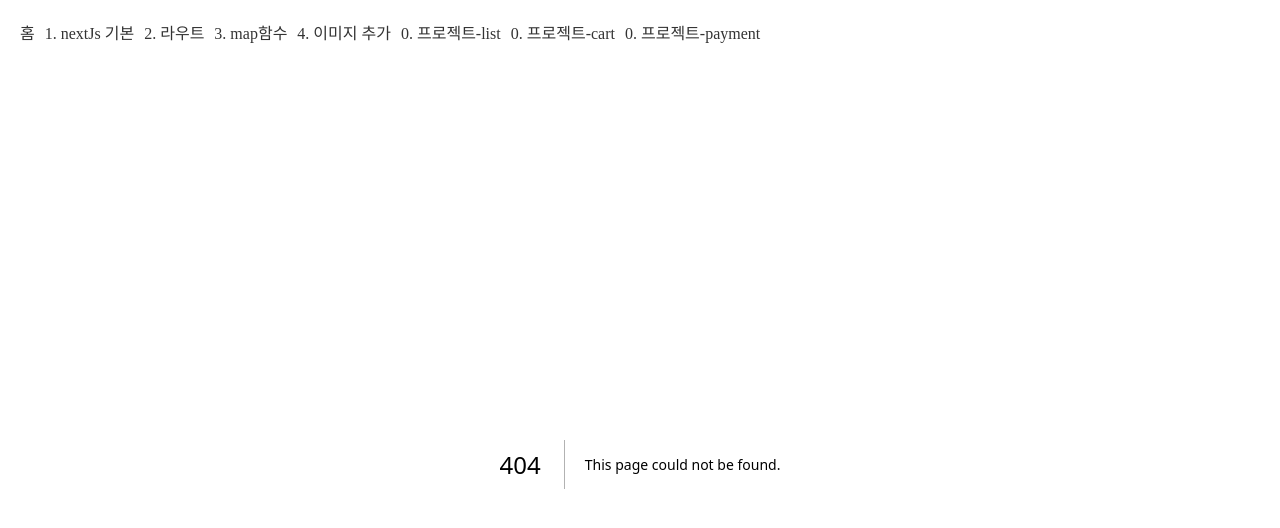
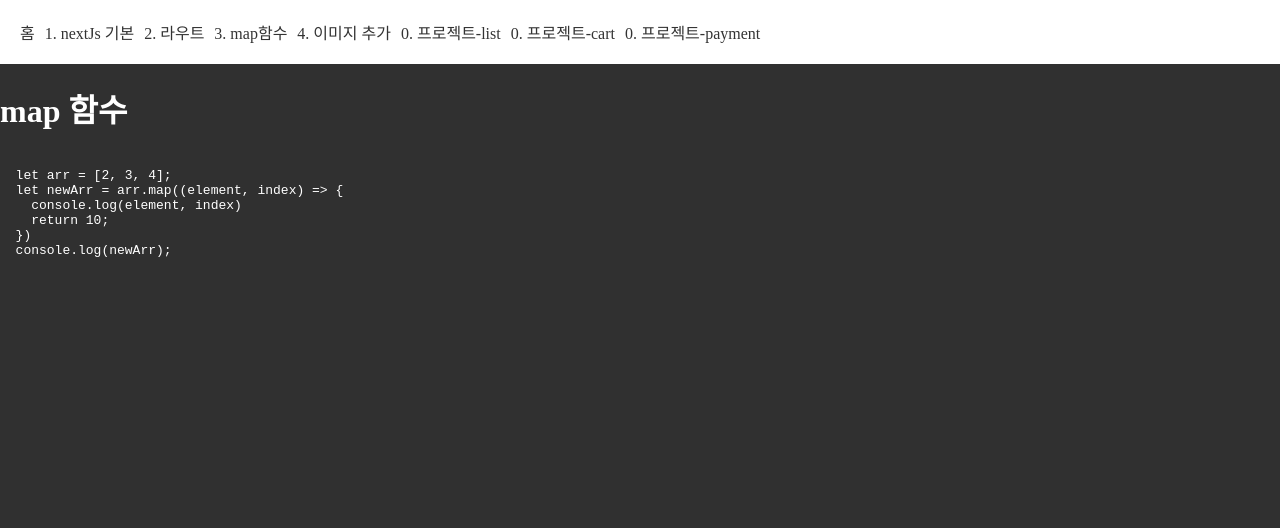
Before and after one commit to 5647kr/basic-nextjs, a Next.js app in the folder 2025.04.16/: page /mapFuc in a window 1280 px wide. Before the commit this address had no page. Shown: the top 528 px of the page. Built offline with nearby package versions, Linux system fonts and the light colour scheme.

Commit message:
2025.04.16 map 함수 작성 방법

```diff
--- /dev/null
+++ b/2025.04.16/app/mapFuc/page.js
@@ -0,0 +1,19 @@
+export default function mapFuc() {
+  const code = `
+  let arr = [2, 3, 4];
+  let newArr = arr.map((element, index) => {
+    console.log(element, index)
+    return 10;
+  })
+  console.log(newArr);
+  `
+
+  return (
+    <div>
+      <h1>map 함수</h1>
+      <code>
+        <pre>{code}</pre>
+      </code>
+    </div>
+  )
+}
```
